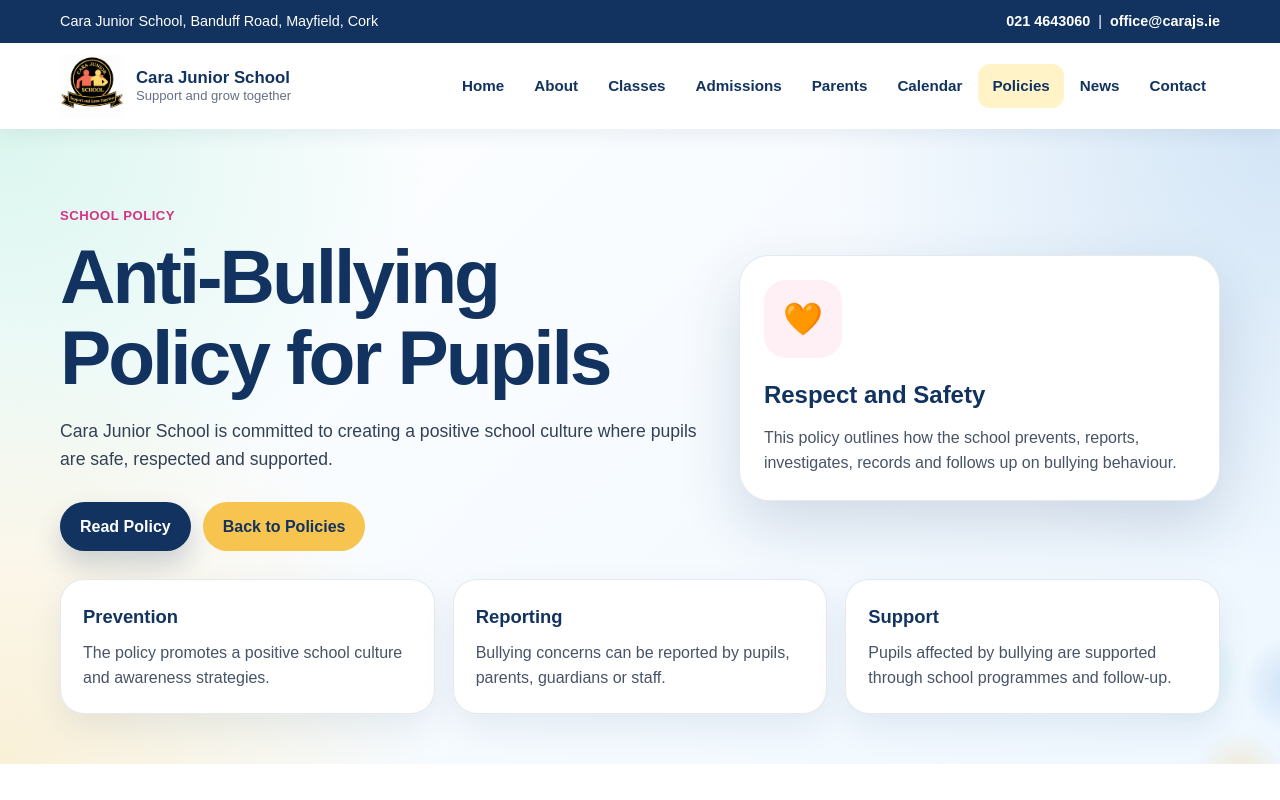
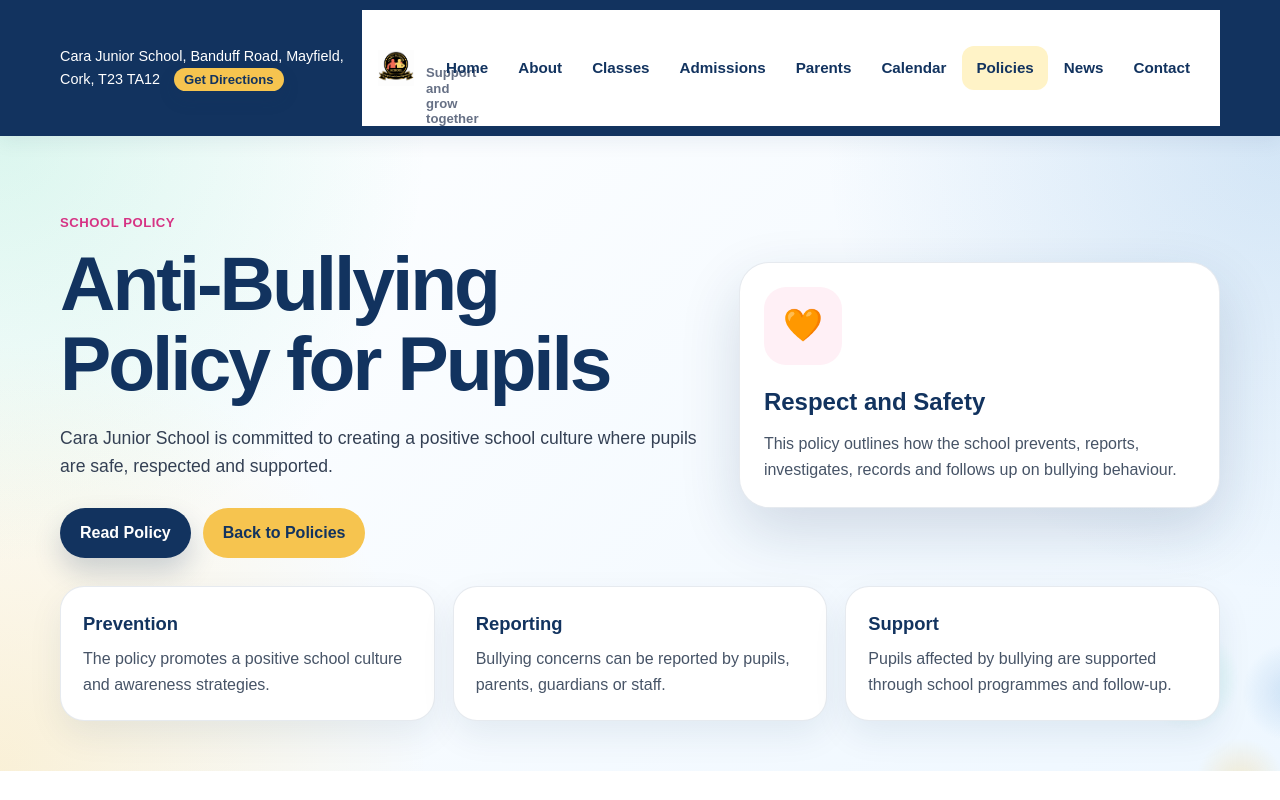
Before and after one commit to noelcarey74-stack/cara-junior-school-demo, a plain HTML site: page anti-bullying-policy.html in a window 1280 px wide. Shown: the top 800 px of the page. Drawn offline with Linux system fonts and the light colour scheme.

Commit message:
Update anti-bullying-policy.html

```diff
--- a/anti-bullying-policy.html
+++ b/anti-bullying-policy.html
@@ -354,15 +354,20 @@
 
   <header class="site-header">
     <div class="top-bar">
-      <div class="container top-bar-inner">
-        <p>Cara Junior School, Banduff Road, Mayfield, Cork</p>
-        <div class="top-contact">
-          <a href="tel:0214643060">021 4643060</a>
-          <span>|</span>
-          <a href="mailto:office@carajs.ie">office@carajs.ie</a>
-        </div>
-      </div>
-    </div>
+     <div class="container top-bar-inner">
+  <p>
+    Cara Junior School, Banduff Road, Mayfield, Cork, T23 TA12
+    <a
+      class="top-directions-link"
+      href="https://www.google.com/maps/dir/?api=1&destination=51.917861,-8.424502"
+      target="_blank"
+      rel="noopener noreferrer"
+    >
+      Get Directions
+    </a>
+  </p>
+
+  <div class="top-contact">
 
     <div class="nav-wrap">
       <div class="container nav-inner">
```
